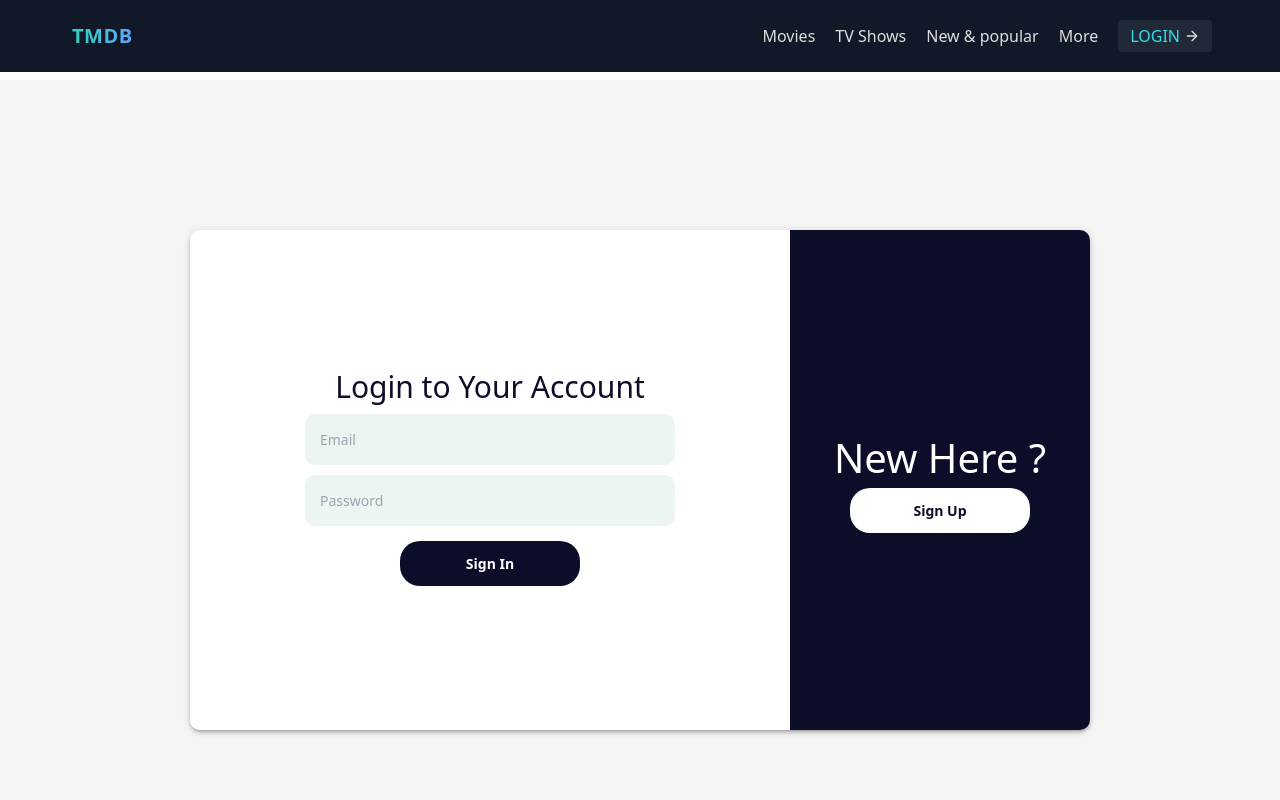
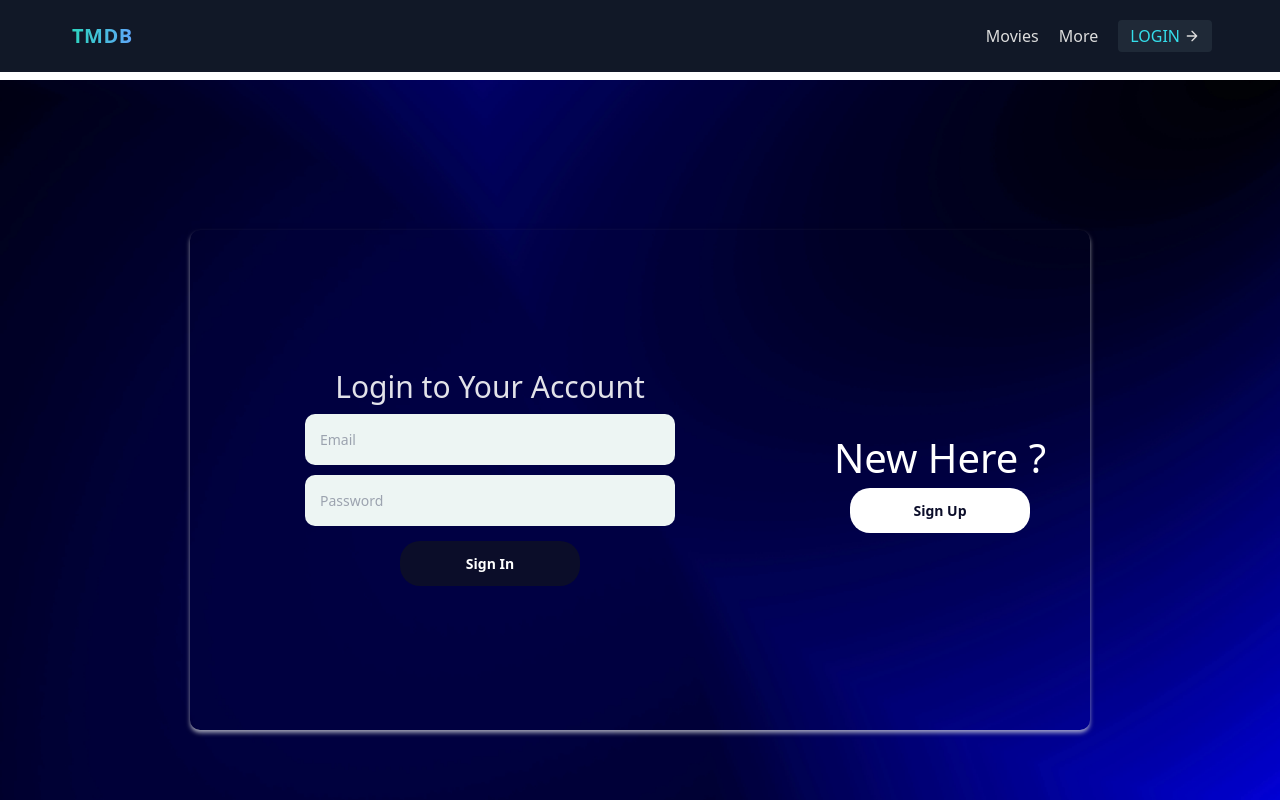
Before and after one commit to Muskan-Khemka/SNIG-Frontend, a React (Create React App) app: page /login in a window 1280 px wide. Shown: the top 800 px of the page. Built offline with nearby package versions, Linux system fonts and the light colour scheme.

Commit message:
JUST_Temporary_Don't_Pull/Push

```diff
--- a/src/components/Login/styles.module.css
+++ b/src/components/Login/styles.module.css
@@ -1,19 +1,22 @@
 .login_container {
     width: 100%;
     min-height: 100vh;
-	background-color: #f5f5f5;
+    background-image: url('/src/Images/subscription_bg.jpg'); /* Specify the path to your image */
+    background-size: cover;
+    background-position: center;
     display: flex;
     align-items: center;
     justify-content: center;
 }
+
 
 .login_form_container {
 	width: 900px;
 	height: 500px;
 	display: flex;
 	border-radius: 10px;
-	box-shadow: 0px 3px 3px -2px rgb(0 0 0 / 20%),
-		0px 3px 4px 0px rgb(0 0 0 / 14%), 0px 1px 8px 0px rgb(0 0 0 / 12%);
+	box-shadow: 0px 3px 3px -2px rgba(206, 211, 214, 0.2),
+		0px 3px 4px 0px rgba(236, 239, 241, 0.61), 0px 1px 8px 0px rgb(0 0 0 / 12%);
 }
 
 .left {
@@ -22,7 +25,7 @@
     flex-direction: column;
     align-items: center;
     justify-content: center;
-	background-color: white;
+    background-color: rgba(255, 255, 255, 0);
     border-top-left-radius: 10px;
     border-bottom-left-radius: 10px;
 }
@@ -36,7 +39,7 @@
 .form_container h1 {
 	font-size: 30px;
 	margin-top: 0;
-	color: #0B0D29;
+	color: #e2e2e9;
 }
 
 .input {
@@ -55,7 +58,7 @@
 	padding: 15px;
 	margin: 5px 0;
 	font-size: 14px;
-	background-color: #f34646;
+	background-color: #edf5f3;
 	color: white;
 	border-radius: 5px;
 	text-align: center;
@@ -67,7 +70,7 @@
 	flex-direction: column;
 	align-items: center;
 	justify-content: center;
-	background-color: #0B0D29;
+	background-color:rgba(255, 255, 255, 0);
 	border-top-right-radius: 10px;
 	border-bottom-right-radius: 10px;
 }
--- a/src/components/ommon/Profileedit.jsx
+++ b/src/components/ommon/Profileedit.jsx
@@ -1,4 +1,5 @@
 import React, { useState } from 'react';
+import { Link } from "react-router-dom";
 
 const ProfileEdit = () => {
   const [username, setUsername] = useState('');
@@ -77,25 +78,28 @@ const ProfileEdit = () => {
         <div className="bg-ivory-200 rounded-lg border-dashed border border-gray-400 text-center py-2 sm:py-4 px-4 sm:px-6 mb-4 sm:mb-6">
           <h2 className="text-sm sm:text-base font-semibold text-white">Upgrade Your Subscription</h2>
           <p className="text-xs sm:text-sm mt-1 sm:mt-2 text-white">Unlock exclusive features and benefits!</p>
-          <button className="bg-yellow-500 text-blue-900 px-3 py-1 sm:px-4 sm:py-2 rounded mt-2 sm:mt-4 transition duration-300 hover:bg-yellow-600 text-xs sm:text-sm w-full" onClick={handleChangeSubscription}>
+          {/* <Link to="/pricing" className="bg-sky-400 text-white-900 px-3 py-1 sm:px-4 sm:py-2 rounded mt-2 sm:mt-4 transition duration-300 hover:bg-sky-500 text-xs sm:text-sm w-80">
+            Upgrade Now
+          </Link> */}
+          <button className="bg-sky-400 text-white-900 px-3 py-1 sm:px-4 sm:py-2 rounded mt-2 sm:mt-4 transition duration-300 hover:bg-sky-500 text-xs sm:text-sm w-80" onClick= {() => {handleChangeSubscription(); window.location.href = '/pricing'; }}>
             Upgrade Now
           </button>
         </div>
 
-        <div className="mb-2 sm:mb-4 flex justify-between items-center">
-          <button className="bg-gray-300 text-gray-700 px-3 py-1 sm:px-4 sm:py-2 rounded w-full transition duration-300 hover:bg-gray-400 text-xs sm:text-sm" onClick={handleChangePassword}>
+        <div className="flex justify-center mb-4">
+          <button className="bg-sky-500 text-white-700 px-3 py-1 sm:px-4 sm:py-2 rounded transition duration-300 hover:bg-sky-600 text-xs sm:text-sm w-full" onClick={handleChangePassword}>
             Change Password
           </button>
         </div>
 
-        <div className="flex justify-between">
-          <button className="bg-blue-500 text-white px-3 py-1 sm:px-4 sm:py-2 rounded w-full transition duration-300 hover:bg-blue-600 text-xs sm:text-sm" onClick={handleSaveChanges}>
+        <div className="flex justify-center mb-4">
+          <button className="bg-sky-600 text-white px-3 py-1 sm:px-4 sm:py-2 rounded w-full transition duration-300 hover:bg-sky-700 text-xs sm:text-sm" onClick={handleSaveChanges}>
             Save Changes
           </button>
         </div>
 
-        <div className="mt-2 sm:mt-4">
-          <button className="bg-red-500 text-white px-3 py-1 sm:px-4 sm:py-2 rounded w-full transition duration-300 hover:bg-red-600 text-xs sm:text-sm" onClick={handleDeleteAccount}>
+        <div className="flex justify-center mb-4">
+          <button className="bg-sky-700 text-white px-3 py-1 sm:px-4 sm:py-2 rounded w-full transition duration-300 hover:bg-sky-800 text-xs sm:text-sm" onClick={handleDeleteAccount}>
             Delete Account
           </button>
         </div>
--- a/src/components/ommon/header/index.jsx
+++ b/src/components/ommon/header/index.jsx
@@ -39,8 +39,8 @@ const Header = () => {
           </Link>
           <nav className="md:ml-auto flex flex-wrap items-center text-base justify-center">
             <a className="mr-5 hover:text-white">Movies</a>
-            <a className="mr-5 hover:text-white">TV Shows</a>
-            <a className="mr-5 hover:text-white">New & popular</a>
+            {/* <a className="mr-5 hover:text-white">TV Shows</a>
+            <a className="mr-5 hover:text-white">New & popular</a> */}
             <a className="mr-5 hover:text-white">More</a>
           </nav>
           {!subscribed &&
@@ -83,6 +83,22 @@ const Header = () => {
             <ProfileDropdown/>
           </button>)
           }
+          {showAdminBoard && (
+            <Link to="/admin/dashboard" style={{ color: '#34deeb' }} className="inline-flex items-center bg-gray-800 border-0 py-1 px-3 focus:outline-none hover:bg-gray-500 rounded text-base mt-4 md:mt-0 mr-2 glow-on-hover">
+              DASHBOARD
+              <svg
+                fill="none"
+                stroke="currentColor"
+                strokeLinecap="round"
+                strokeLinejoin="round"
+                strokeWidth="2"
+                className="w-4 h-4 ml-1"
+                viewBox="0 0 24 24"
+              >
+                <path d="M5 12h14M12 5l7 7-7 7"></path>
+              </svg>
+            </Link>
+          )}
         </div>
       </header>
     </div>
--- a/src/pages/MoviesPage/Moviepage.jsx
+++ b/src/pages/MoviesPage/Moviepage.jsx
@@ -1,6 +1,7 @@
 import React from 'react'
 
 const Moviepage = () => {
+
   return (
     <div>
       <section class="text-gray-600 body-font overflow-hidden">
```
Lines whose indentation alone changed are shown as unchanged.
